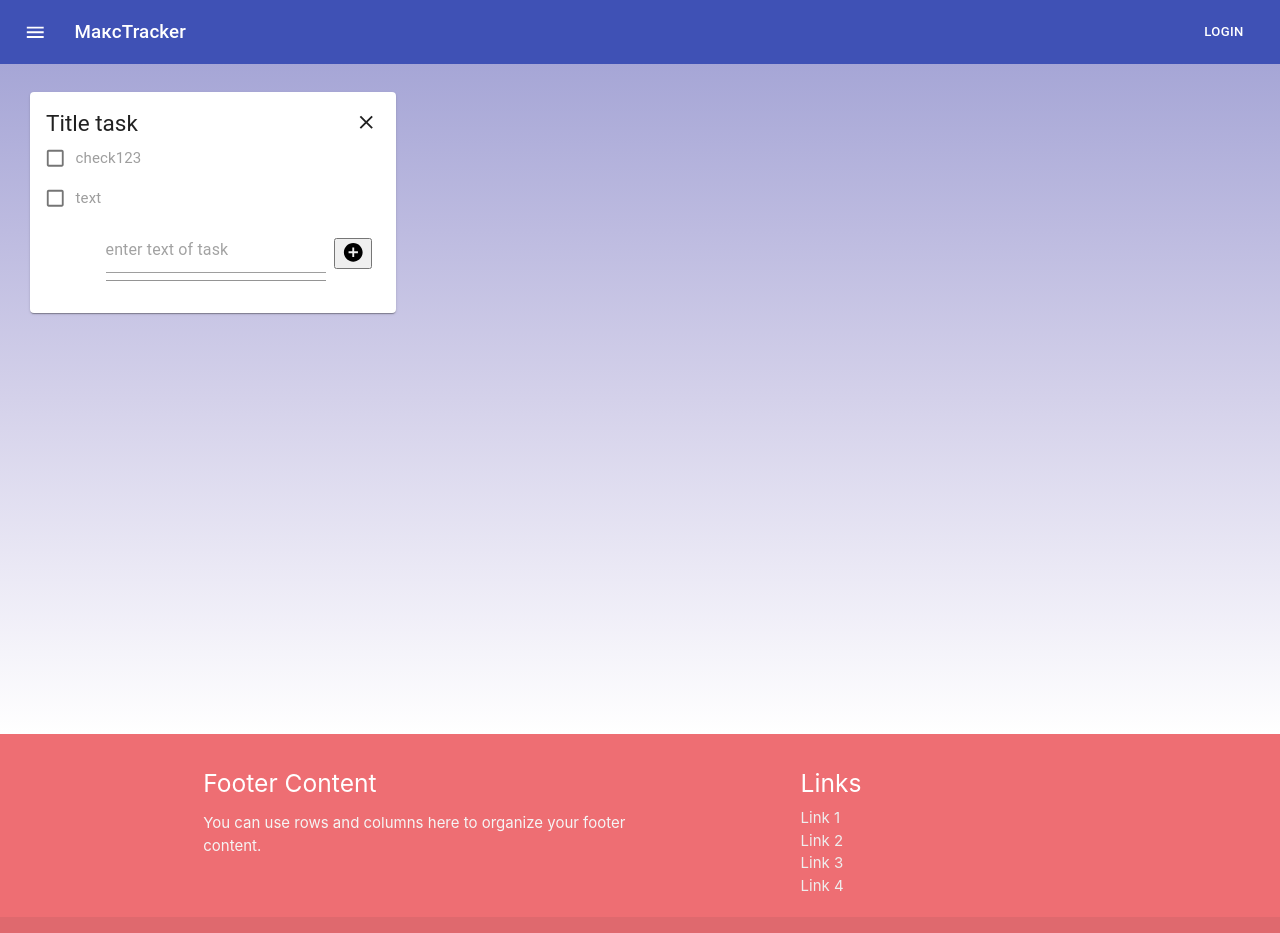
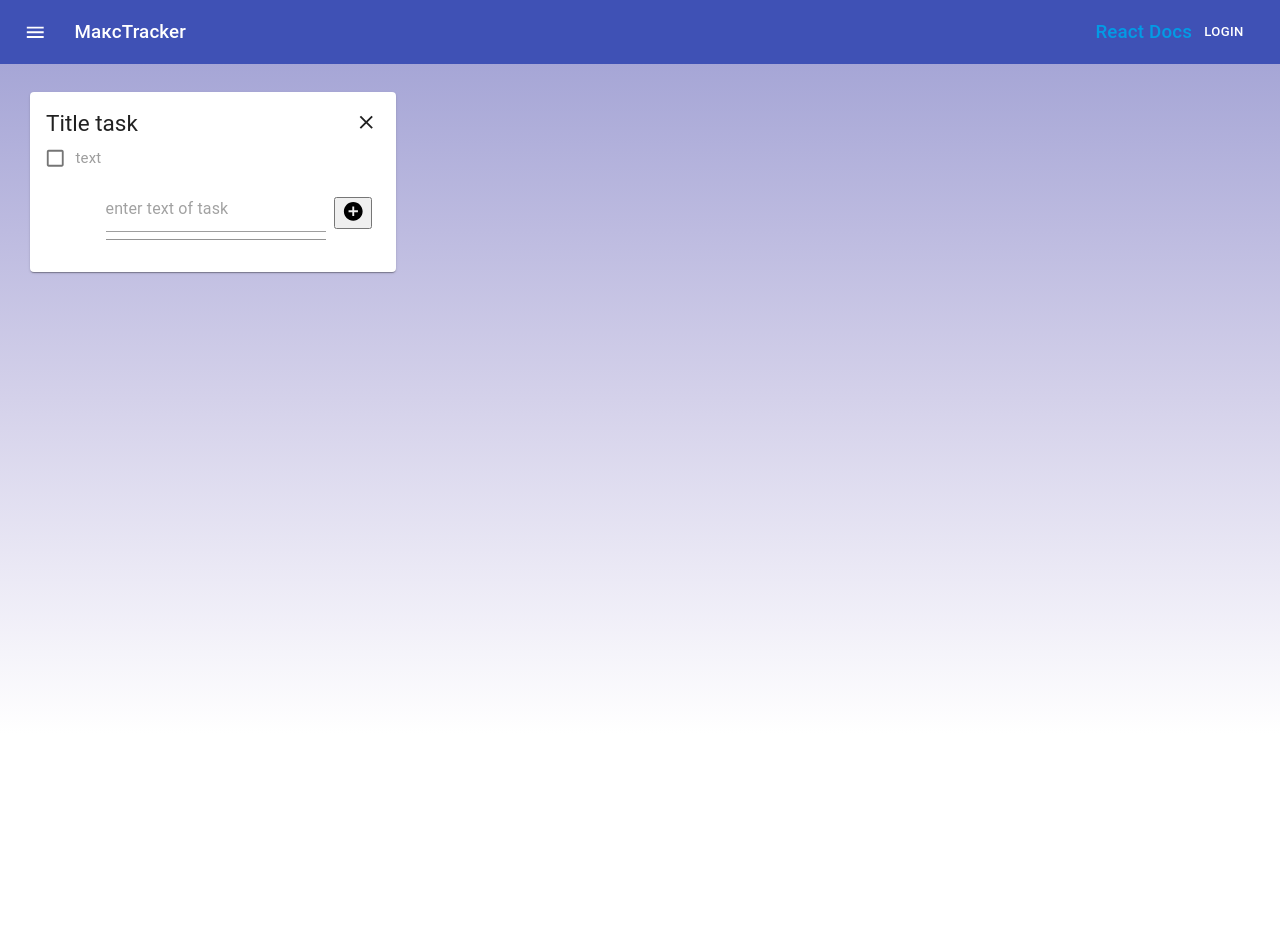
Before and after one commit to Ehot93/tt, a React (Create React App) app: page / in a window 1280 px wide. Shown: the top 933 px of the page. After the commit the page ends 800 px from the top, so only its background shows below. Built offline with nearby package versions, Linux system fonts and the light colour scheme.

Commit message:
delete footer

```diff
--- a/package.json
+++ b/package.json
@@ -8,7 +8,6 @@
     "@testing-library/jest-dom": "^5.14.1",
     "@testing-library/react": "^11.2.7",
     "@testing-library/user-event": "^12.8.3",
-    "materialize-css": "^1.0.0-rc.2",
     "react": "^17.0.2",
     "react-dom": "^17.0.2",
     "react-scripts": "4.0.3",
--- a/src/App.js
+++ b/src/App.js
@@ -1,6 +1,5 @@
 import React from 'react';
 import './App.css';
-import Footer from "./components/footer";
 import Header from "./components/header";
 import Card from "./components/Card";
 import Layout from "./components/Layout";
@@ -14,8 +13,6 @@ function App() {
         <Layout>
           <Card title="first task"/>
         </Layout>
-        <Footer/>
-
     </div>
   );
 }
--- a/src/components/Card/index.jsx
+++ b/src/components/Card/index.jsx
@@ -2,11 +2,10 @@ import React, {useState, useEffect} from 'react';
 import {FormControlLabel, Card, Typography, CardContent, CardActions, IconButton, Box, Input, Checkbox} from "@material-ui/core";
 import CloseIcon from '@material-ui/icons/Close';
 import AddCircleIcon from '@material-ui/icons/AddCircle';
-// import ListItem from './ListItem';
 import './style.scss';
 
 export default function SimpleCard() {
-    const [tasks, addTask] = useState([
+    const [tasks, setTask] = useState([
             {
                 text: 'text',
                 isChecked: false,
@@ -27,45 +26,52 @@ export default function SimpleCard() {
             text: text,
             isChecked: false,
             id: Date.now()
-        }
-        addTask([
+        };
+        setTask([
             ...tasks,
             ...[{
                 text: text,
                 isChecked: false,
                 id: Date.now()
             }]
-        ])
-        console.log(tasks);
-    }
+        ]);
+        // console.log(tasks);
+    };
 
-    const handleCheck = (e)=>{
-        console.log(e)
-    }
+    const handleCheck = (item) => {
+        // console.log('item',item);
+        const container = document.getElementById('container');
+        const items = container.querySelectorAll('.card__item');
+        console.log('items:', items);
+        let ara = [];
+        ara.push(...items);
+        console.log('ara',ara);
+        // return (item.isChecked = !item.isChecked);
+    };
     return (
         <form onSubmit={handleSubmit}>
             <Card className={"card"}>
                 <CardContent className={"card__wrapper"} id="container">
-                    <Box className={"card__box"}>
+                    <div className={"card__box"}>
                         <Typography variant="h5" component="h2">
                             Title task
                         </Typography>
                         <IconButton edge="start" color="inherit" aria-label="close" size="small">
                             <CloseIcon></CloseIcon>
                         </IconButton>
-                    </Box>
-                    <Box>
-                        <FormControlLabel control={
-                            <Checkbox/>}
-                                          label="check123"
-                        />
-                    </Box>
-                    {tasks.map(item => {
+                    </div>
+                    {/*<Box>*/}
+                    {/*    <FormControlLabel control={*/}
+                    {/*        <Checkbox checked={true}/>}*/}
+                    {/*          label="check123"*/}
+                    {/*    />*/}
+                    {/*</Box>*/}
+                    {tasks.map((item, index) => {
                         return(
-                            <Box key={item.id}>
-                                <FormControlLabel className="ul22" control={
-                                    <Checkbox onChange={item => !item.isChecked} checked={item.isChecked}/>}
-                                                  label={item.text}
+                            <Box className={'card__item'} key={item.id}>
+                                <FormControlLabel control={
+                                    <Checkbox checked={item.isChecked} onClick={handleCheck}/>}
+                                      label={item.text}
                                 />
                             </Box>
                         )
--- a/src/components/footer/index.jsx
+++ /dev/null
@@ -1,45 +0,0 @@
-import React from 'react';
-import './style.scss';
-
-const Footer = () => {
-    return (
-        // <div className="footer">
-        //     footer
-        // </div>
-        <footer className="page-footer">
-            <div className="container">
-                <div className="row">
-                    <div className="col l6 s12">
-                        <h5 className="white-text">Footer Content</h5>
-                        <p className="grey-text text-lighten-4">You can use rows and columns here to organize your
-                            footer content.</p>
-                    </div>
-                    <div className="col l4 offset-l2 s12">
-                        <h5 className="white-text">Links</h5>
-                        <ul>
-                            <li><a className="grey-text text-lighten-3" href="#!">Link 1</a></li>
-                            <li><a className="grey-text text-lighten-3" href="#!">Link 2</a></li>
-                            <li><a className="grey-text text-lighten-3" href="#!">Link 3</a></li>
-                            <li><a className="grey-text text-lighten-3" href="#!">Link 4</a></li>
-                        </ul>
-                    </div>
-                </div>
-            </div>
-            <div className="footer-copyright">
-                <div className="container">
-                    © 2021 Copyright Text
-                    <a className="grey-text text-lighten-4 right" href="#!">More Links</a>
-                </div>
-            </div>
-        </footer>
-        )
-};
-export default Footer;
-
-// const Card = ({children, className, ...rest}) => {
-//     return (
-//         <div className={cn('card', className)} {...rest}>
-//             {children}
-//         </div>
-//     );
-// };
--- a/src/components/footer/style.scss
+++ /dev/null
@@ -1,11 +0,0 @@
-.footer {
-    // background: blueviolet;
-    width: 100%;
-    height: 30px;
-    // background-image: linear-gradient(to left bottom, #ff8066, #de9b44, #aeb148, #74c06f, #00c9a7);
-    background: #4E8397;
-    display: flex;
-    justify-content: center;
-    color:#fff;
-    text-transform: capitalize;
-}
--- a/src/components/header/index.jsx
+++ b/src/components/header/index.jsx
@@ -1,6 +1,6 @@
 import React from 'react';
 import { makeStyles } from '@material-ui/core/styles';
-import {AppBar,Toolbar, IconButton, Typography, Button} from "@material-ui/core";
+import {AppBar,Toolbar, IconButton, Typography, Button, Link} from "@material-ui/core";
 import MenuIcon from '@material-ui/icons/Menu';
 import './style.scss';
 
@@ -27,6 +27,9 @@ export default function Header() {
                     <Typography variant="h6" className={classes.title}>
                         МаксTracker
                     </Typography>
+                    <Link href="https://ru.reactjs.org/" color="second">
+                        <Typography variant="h6">React Docs</Typography>
+                    </Link>
                     <Button color="inherit">Login</Button>
                 </Toolbar>
             </AppBar>
```
Also changed, not shown: src/mock/cards.json (+12 -14 lines).
